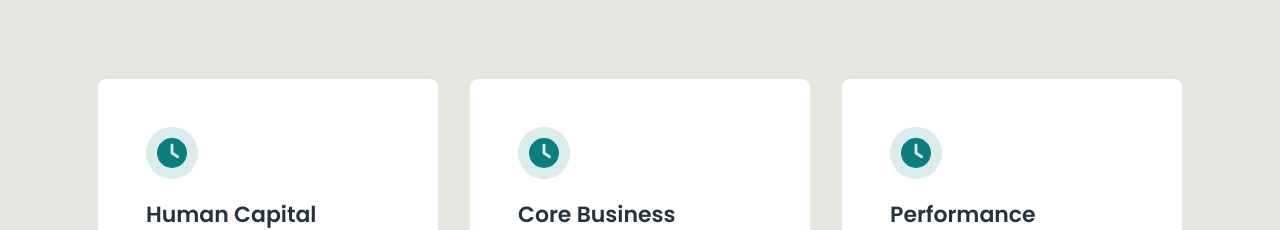
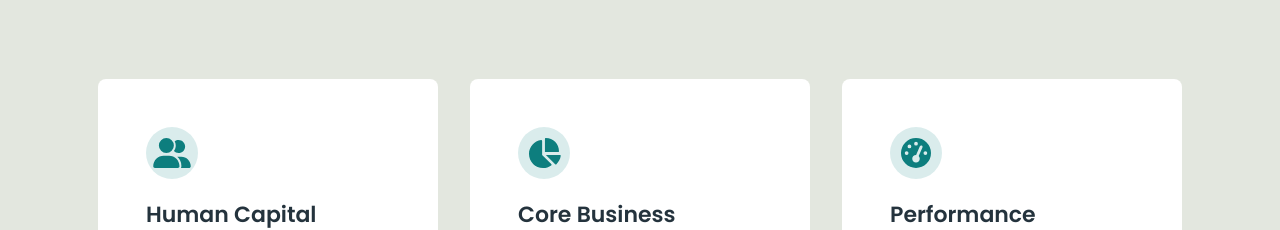
Before and after one commit to MuraFederico/proj-html-vuejs, a Vue app: page / in a window 1280 px wide. Shown: the part 880-1110 px from the top of the page. Built offline with nearby package versions, Linux system fonts and the light colour scheme.

Commit message:
changed icons

```diff
--- a/src/components/SectionDescription.vue
+++ b/src/components/SectionDescription.vue
@@ -21,17 +21,17 @@ export default {
       return {
         arrCards: [
           {
-            icon: 'fa-solid fa-clock',
+            icon: 'fa-solid fa-user-group',
             title: 'Human Capital',
             content: 'Humanizing buisness: Harness the power of technology to improve the way people work.',
           },
           {
-            icon: 'fa-solid fa-clock',
+            icon: 'fa-solid fa-chart-pie',
             title: 'Core Business',
             content: 'It takes innovative approaches to transform, modernize, and run existing plattforms.',
           },
           {
-            icon: 'fa-solid fa-clock',
+            icon: 'fa-solid fa-gauge-high',
             title: 'Performance',
             content: 'Achieving maximum impact and value from investments in finance and supply chain.',
           },
--- a/src/main.js
+++ b/src/main.js
@@ -5,6 +5,8 @@ import App from './App.vue'
 import { library } from '@fortawesome/fontawesome-svg-core'
 
 /* import specific icons */
+
+// solid //
 import { faClock as fasClock } from '@fortawesome/free-solid-svg-icons'
 import { faPhone } from '@fortawesome/free-solid-svg-icons'
 import { faEnvelope } from '@fortawesome/free-solid-svg-icons'
@@ -24,12 +26,17 @@ import { faArrowRight } from '@fortawesome/free-solid-svg-icons'
 import { faLocationDot } from '@fortawesome/free-solid-svg-icons'
 import { faChevronRight } from '@fortawesome/free-solid-svg-icons'
 import { faArrowUp } from '@fortawesome/free-solid-svg-icons'
+import { faUserGroup } from '@fortawesome/free-solid-svg-icons'
+import { faChartPie } from '@fortawesome/free-solid-svg-icons'
+import { faGaugeHigh } from '@fortawesome/free-solid-svg-icons'
 
+// regular //
 import { faPenToSquare } from '@fortawesome/free-regular-svg-icons'
 import { faGem } from '@fortawesome/free-regular-svg-icons'
 import { faUser } from '@fortawesome/free-regular-svg-icons'
 import { faClock as farClock } from '@fortawesome/free-regular-svg-icons'
 
+// brands //
 import { faFacebookF } from '@fortawesome/free-brands-svg-icons'
 import { faTwitter } from '@fortawesome/free-brands-svg-icons'
 import { faLinkedinIn } from '@fortawesome/free-brands-svg-icons'
@@ -63,31 +70,9 @@ library.add(faArrowRight)
 library.add(faLocationDot)
 library.add(faChevronRight)
 library.add(faArrowUp)
-
-
-
-
-
-
-
-
-
-
-
-
-
-
-
-
-
-
-
-
-
-
-
-
-
+library.add(faUserGroup)
+library.add(faChartPie)
+library.add(faGaugeHigh)
 
 /* add font awesome icon component */
 Vue.component('font-awesome-icon', FontAwesomeIcon)
```
